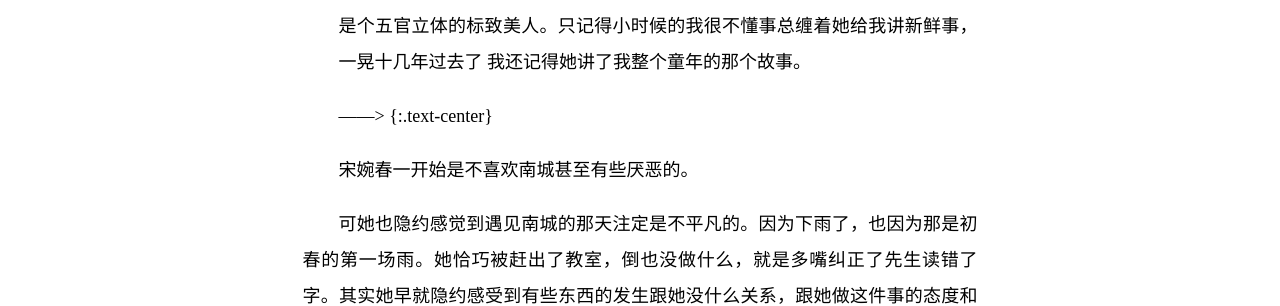
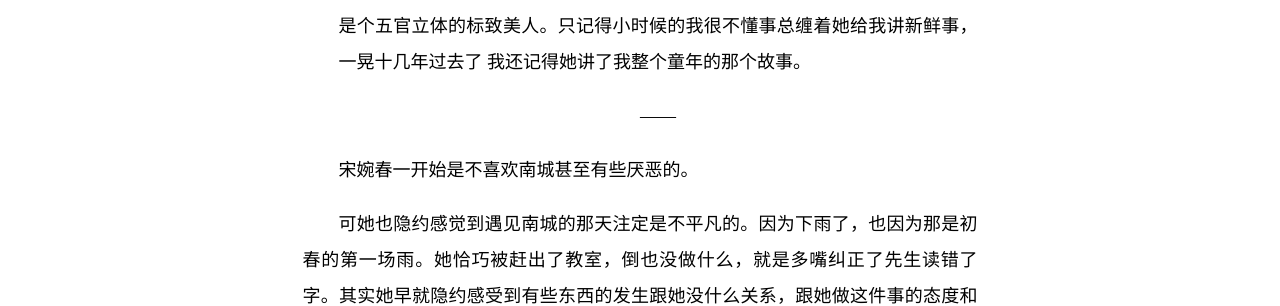
Before and after one commit to youshenmexindemingzima/rebirth, a Jekyll site: the page built from _articles/第四期/房间里的甲虫/无春纪.md, in a window 1280 px wide and 900 px high. Shown: the part 428-734 px from the top of the window. Built offline with Jekyll 4.4.1, drawn with Linux system fonts in a browser that asks for light colours; some web fonts are replaced; some of the changed text lies outside the part shown.

Commit message:
Update 无春纪.md

```diff
--- a/_articles/第四期/房间里的甲虫/无春纪.md
+++ b/_articles/第四期/房间里的甲虫/无春纪.md
@@ -9,7 +9,8 @@ poem: false
 >
 曾经在我孩童时期隔壁住了一个老奶奶，她不愿意我叫她奶奶，甚至为此牺牲了传统的辈份称呼，让我直接叫她南城。或许这个名字对她有深刻的意义吧，或者她曾经年少时有很多她不忍心成为过去的事情发生。不过随着我长大，早就逐渐忘了她讲 故事的神情和语调，只记得当时即使没见过多少人也觉得她年轻时一定是个五官立体的标致美人。只记得小时候的我很不懂事总缠着她给我讲新鲜事，一晃十几年过去了 我还记得她讲了我整个童年的那个故事。
 
-——> {:.text-center}
+> ——
+> {:.text-center}
 
 宋婉春一开始是不喜欢南城甚至有些厌恶的。
 
@@ -224,7 +225,8 @@ poem: false
 
 南城从不信念那些根本不知道什么意思的话就能驱邪，可世界上最短的那三字咒 语她终生忘不了也放不下。
 
-——> {:.text-center}
+> ——
+> {:.text-center}
 
 
 “喂，您好?”我刚把新整理好的手稿摞成一打，排好顺序，电话响了。
```
